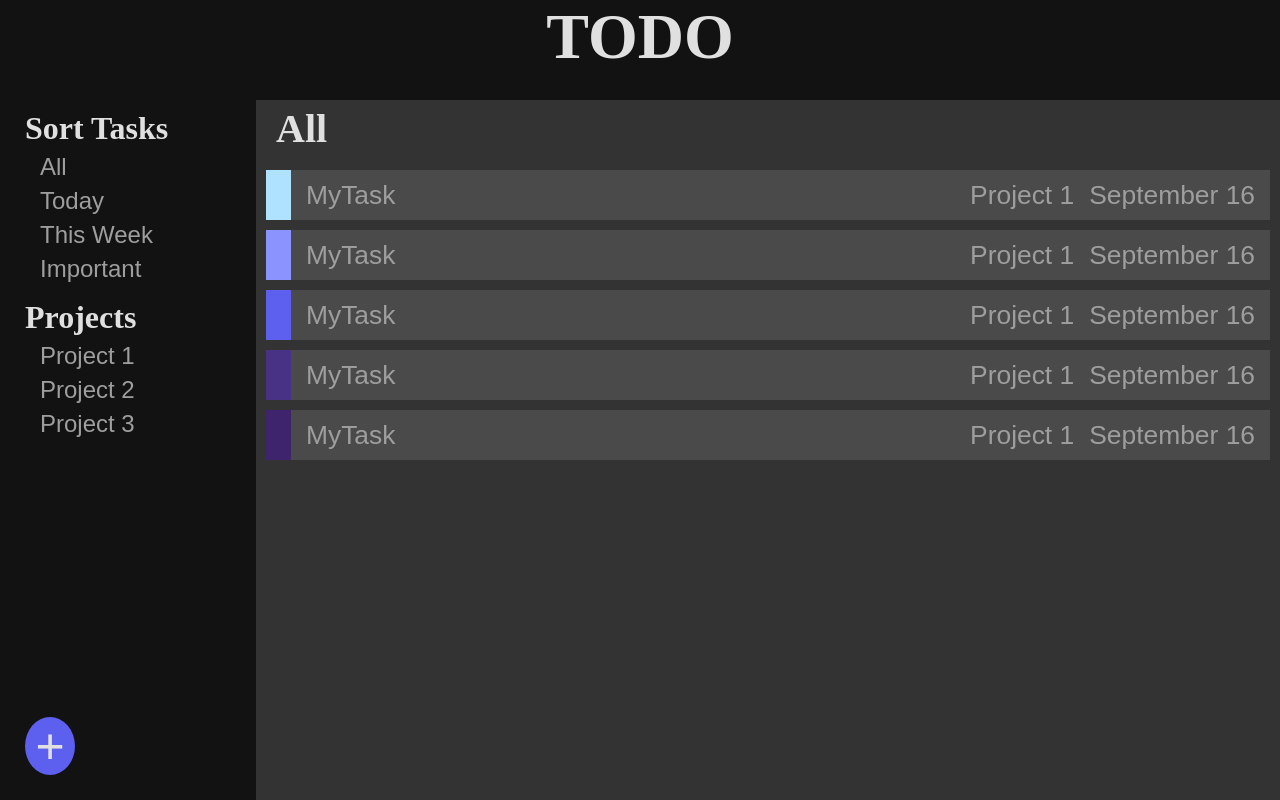
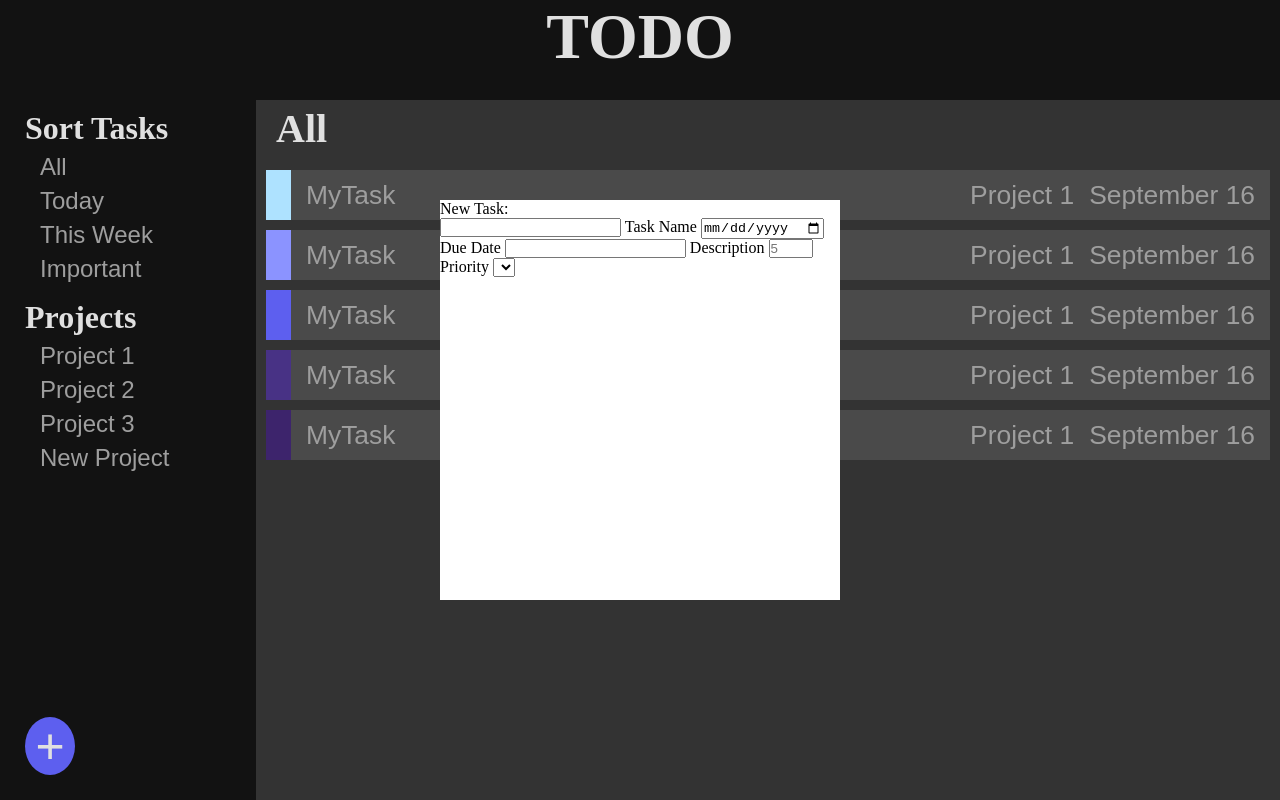
Before and after one commit to devchap8/Todo-List, a website built with webpack: page src/template.html in a window 1280 px wide. Built offline with nearby package versions, Linux system fonts and the light colour scheme.

Commit message:
Make form skeleton

```diff
--- a/src/style.css
+++ b/src/style.css
@@ -163,3 +163,15 @@ body {
 .prio5, .prio5:hover {
     border-color: var(--prio5);
 }
+
+/* New Task Screen */
+
+.addTaskScreen {
+    position: absolute;
+    top: 50%;
+    left: 50%;
+    transform: translateY(-50%) translateX(-50%);
+    height: 400px;
+    width: 400px;
+    background-color: white;
+}
--- a/src/taskState.js
+++ b/src/taskState.js
@@ -5,7 +5,7 @@ class Task {
     constructor(name, date, description, priority, project) {
         this.name = name;
         this.date = date;
-        this.description = description;
+        this.description = description || null;
         this.priority = priority || 5;
         this.project = project || null;
         this.id = crypto.randomUUID();
--- a/src/template.html
+++ b/src/template.html
@@ -6,8 +6,8 @@
     <title>ToDo</title>
 </head>
 <body>
-    <button class="addTaskButton">+</button>
     <div class="homepage">
+        <button class="addTaskButton">+</button>
         <div class="homepageHeader">
             <div class="homepageHeaderText">TODO</div>
         </div>
@@ -21,13 +21,40 @@
             <button class="sidebarItem">Project 1</button>
             <button class="sidebarItem">Project 2</button>
             <button class="sidebarItem">Project 3</button>
+            <button class="newProjectButton sidebarItem">New Project</button>
         </div>
         <div class="homepageMain">
             <div class="homepageMainTitle">All</div>
             <div class="taskDisplay">
-
             </div>
         </div>
     </div>
+    <div class="addTaskScreen">
+        <form action="" method="set">
+            <div class="formTitle">New Task:</div>
+            <label for="name">
+                <input type="text" id="name" name="name" placeholder="" required>
+                <span>Task Name</span>
+            </label>
+            <label for="date">
+                <input type="date" id="date" name="date" placeholder="" required>
+                <span>Due Date</span>
+            </label>
+            <label for="description">
+                <input type="text" id="description" name="description" placeholder="">
+                <span>Description</span>
+            </label>
+            <label for="priority">
+                <input type="number" min="1" max="5" id="priority" name="priority" placeholder="5" required>
+                <span>Priority</span>
+            </label>
+            <label for="project">
+                <select name="project" id="project">
+
+                </select>
+            </label>
+        </form>
+
+    </div>
 </body>
 </html>
```
